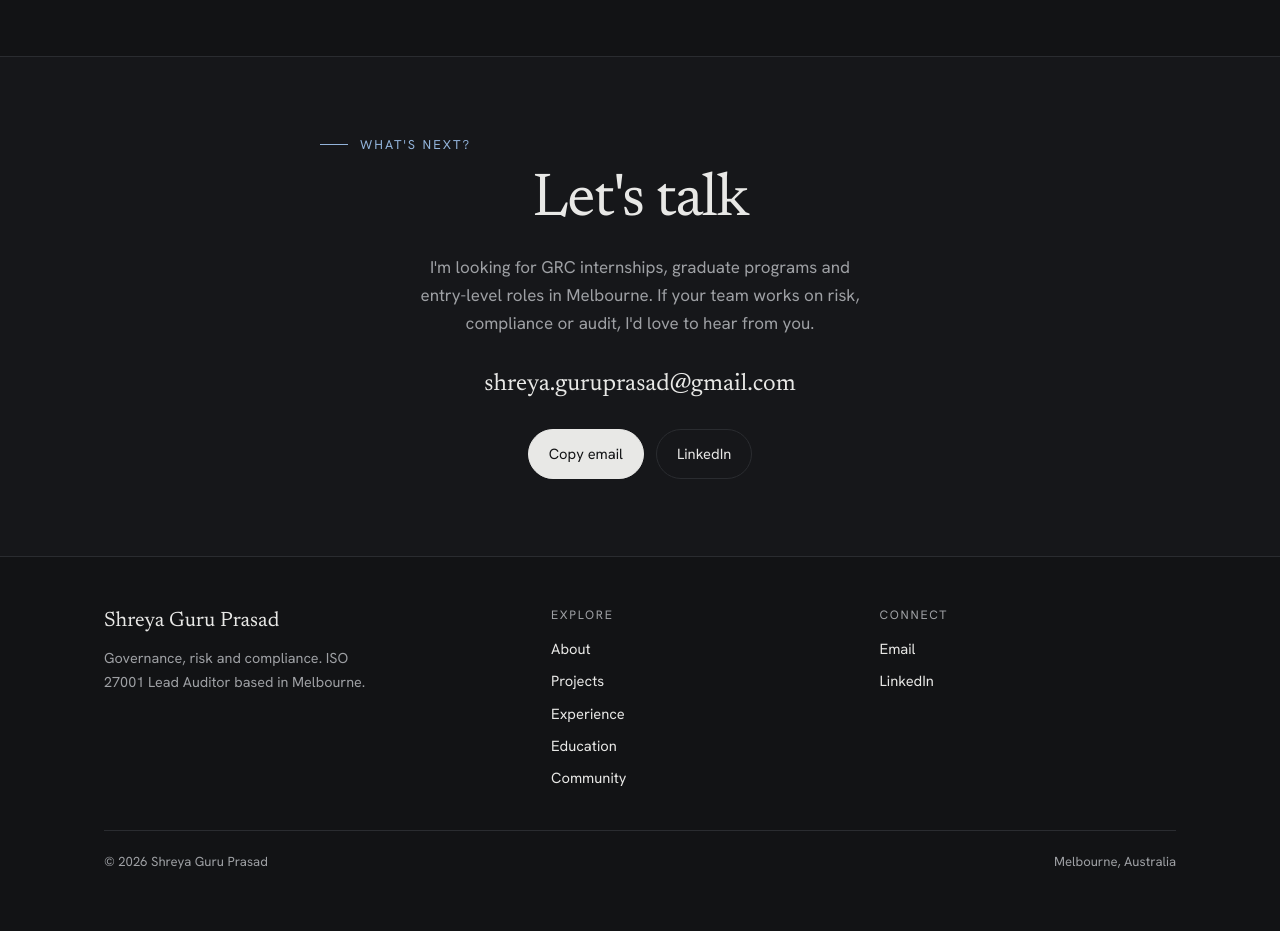
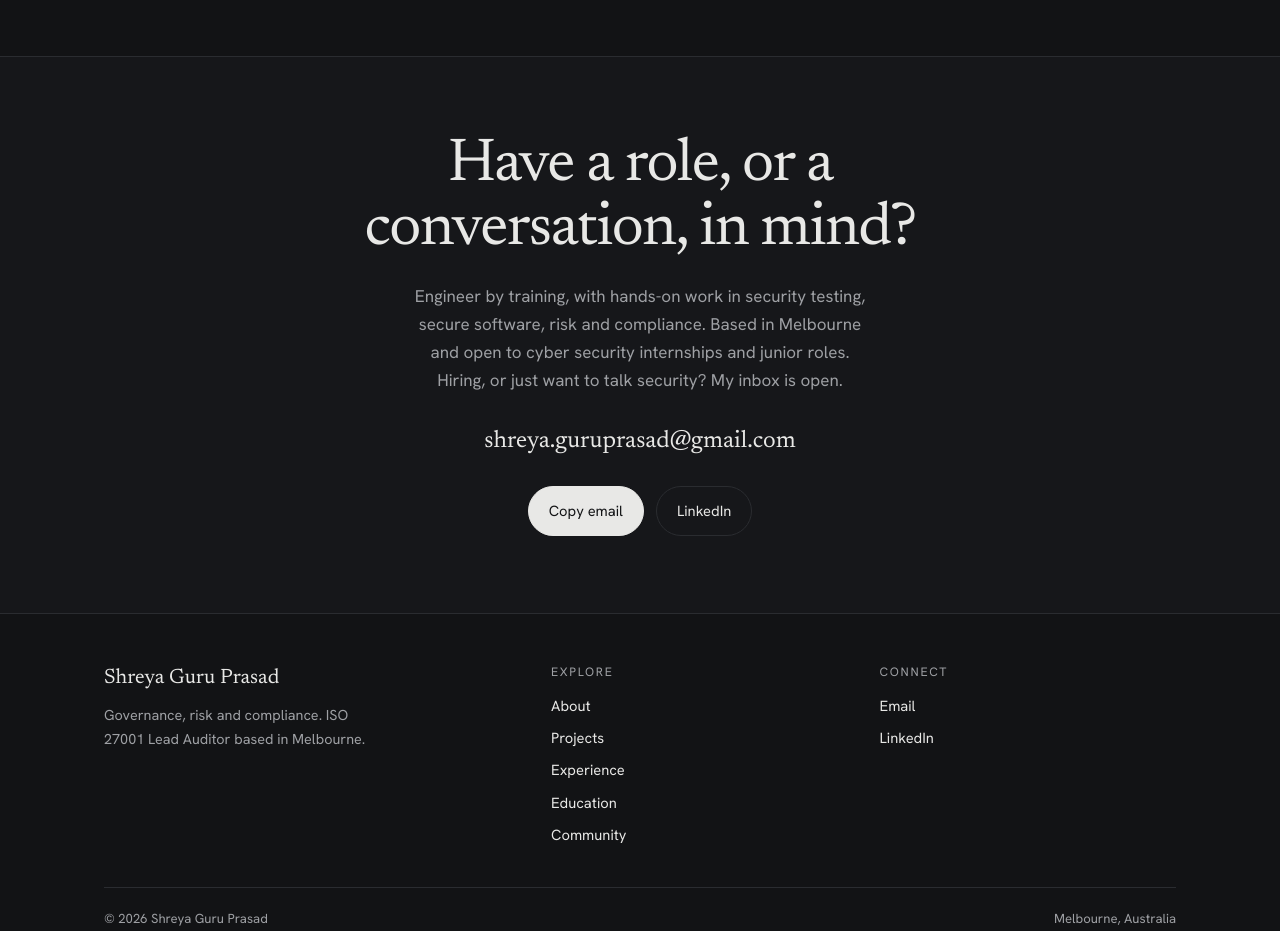
Before and after one commit to Shreya-GuruPrasad/Portfolio, a React (Vite) app: page / in a window 1280 px wide. Shown: the part 6640-7571 px from the top of the page. Built offline with nearby package versions, Linux system fonts and the light colour scheme.

Commit message:
feat(contact): recruiter-facing heading and copy, no eyebrow

```diff
--- a/src/components/home/Contact.tsx
+++ b/src/components/home/Contact.tsx
@@ -11,10 +11,9 @@ export function Contact() {
   return (
     <Section id="contact" labelledBy="contact-title" band>
       <div className="mx-auto max-w-[640px] text-center">
-        <p className="eyebrow">{contact.eyebrow}</p>
         <h2
           id="contact-title"
-          className="mt-3.5 font-serif text-[clamp(2.4rem,6vw,3.8rem)] leading-[1.05] font-light tracking-[-0.025em]"
+          className="font-serif text-[clamp(2.4rem,6vw,3.8rem)] leading-[1.05] font-light tracking-[-0.025em]"
         >
           {contact.heading}
         </h2>
--- a/src/data/profile.ts
+++ b/src/data/profile.ts
@@ -60,9 +60,8 @@ export const profile: Profile = {
     ],
   },
   contact: {
-    eyebrow: "What's next?",
-    heading: "Let's talk",
-    text: "I'm looking for GRC internships, graduate programs and entry-level roles in Melbourne. If your team works on risk, compliance or audit, I'd love to hear from you.",
+    heading: 'Have a role, or a conversation, in mind?',
+    text: 'Engineer by training, with hands-on work in security testing, secure software, risk and compliance. Based in Melbourne and open to cyber security internships and junior roles. Hiring, or just want to talk security? My inbox is open.',
   },
   footer: {
     tagline: 'Governance, risk and compliance. ISO 27001 Lead Auditor based in Melbourne.',
--- a/src/lib/types.ts
+++ b/src/lib/types.ts
@@ -46,7 +46,6 @@ export interface Profile {
     paragraphs: string[]
   }
   contact: {
-    eyebrow: string
     heading: string
     text: string
   }
```
Also changed, not shown: 1 other file (tests, documents, lock files or other folders).
